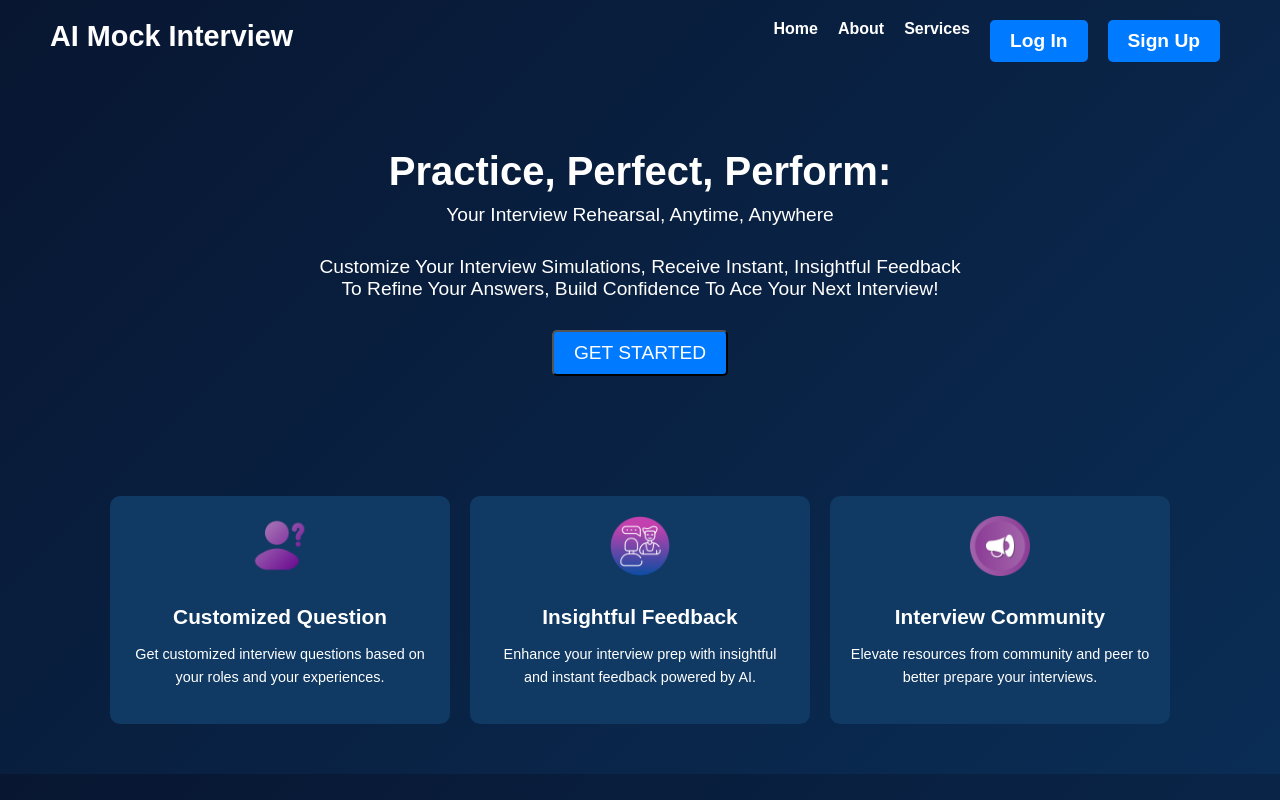
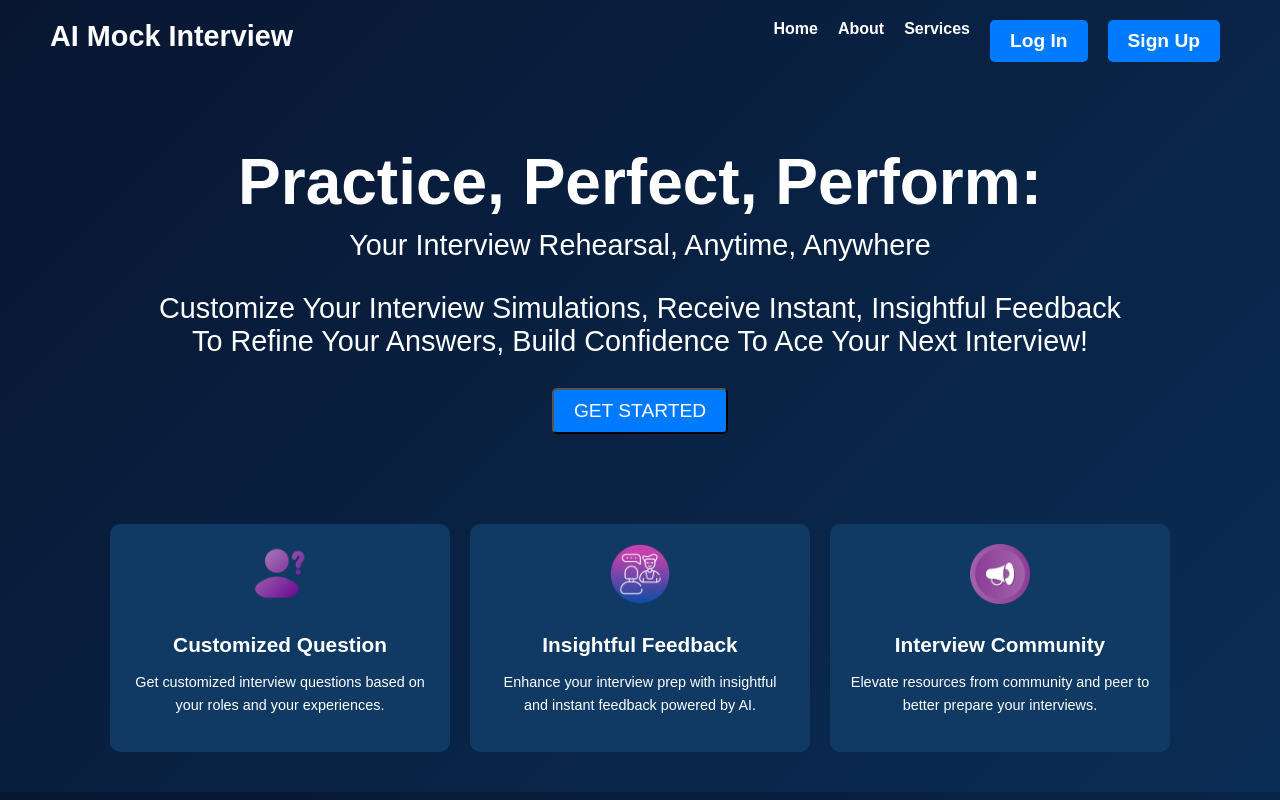
Before and after one commit to Yanan-Gong/LLMisses-mock-interveiw-agent, a Flask app: page / in a window 1280 px wide. Run offline with Flask 3, Linux system fonts and the light colour scheme; parts of the project's set-up code (start-up, migrations or seed data) failed here and were passed over.

Commit message:
fix image reference issues; change layout

```diff
--- a/app/templates/home.html
+++ b/app/templates/home.html
@@ -47,16 +47,16 @@
     }
 
     .hero {
-      padding: 60px 20px;
+      padding: 40px 20px;
     }
 
     .hero h1 {
-      font-size: 2.5em;
+      font-size: 4em;
       margin-bottom: 10px;
     }
 
     .hero p {
-      font-size: 1.2em;
+      font-size: 1.8em;
       margin: 10px 0 30px;
     }
 
@@ -78,7 +78,7 @@
       display: flex;
       justify-content: center;
       flex-wrap: wrap;
-      margin: 40px 20px;
+      margin: 30px 20px;
     }
 
     .feature {
@@ -127,17 +127,17 @@
   </header>
   <section class="features">
     <div class="feature">
-      <img src="./img/h1.png" alt="Customized Question Icon">
+      <img src="/static/images/h1.png" alt="Customized Question Icon">
       <h3>Customized Question</h3>
       <p>Get customized interview questions based on your roles and your experiences.</p>
     </div>
     <div class="feature">
-      <img src="./img/h2.png" alt="Insightful Feedback Icon">
+      <img src="/static/images/h2.png" alt="Insightful Feedback Icon">
       <h3>Insightful Feedback</h3>
       <p>Enhance your interview prep with insightful and instant feedback powered by AI.</p>
     </div>
     <div class="feature">
-      <img src="./img/h3.png" alt="Interview Community Icon">
+      <img src="/static/images/h3.png" alt="Interview Community Icon">
       <h3>Interview Community</h3>
       <p>Elevate resources from community and peer to better prepare your interviews.</p>
     </div>
```
Also changed, not shown: app/static/images/h1.png (renamed from app/templates/img/h1.png), app/static/images/h2.png (renamed from app/templates/img/h2.png), app/static/images/h3.png (renamed from app/templates/img/h3.png).
